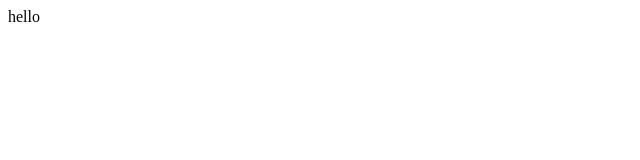
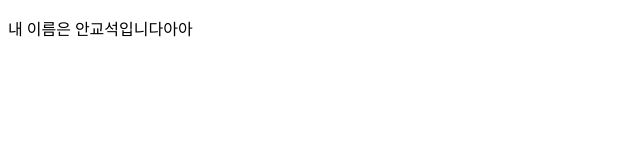
Before and after one commit to gsa5000/html, a plain HTML site: page index.html in a window 1280 px wide. Shown: the whole page, without its empty margins (0-640 px from the left). Drawn offline with Linux system fonts and the light colour scheme.

Commit message:
자기소개

```diff
--- a/index.html
+++ b/index.html
@@ -7,6 +7,6 @@
     <title>Document</title>
 </head>
 <body>
-    hello
+    <p>내 이름은 안교석입니다아아</p>
 </body>
 </html>
```
